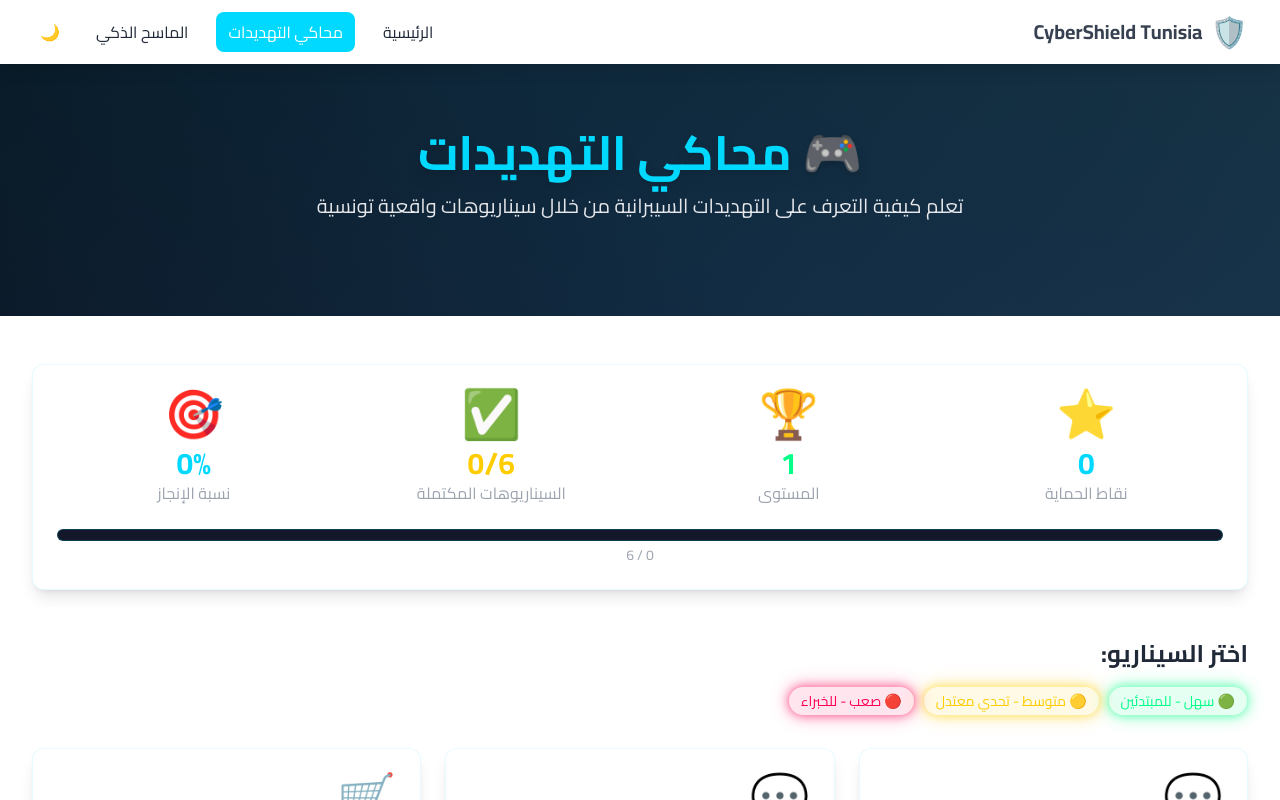
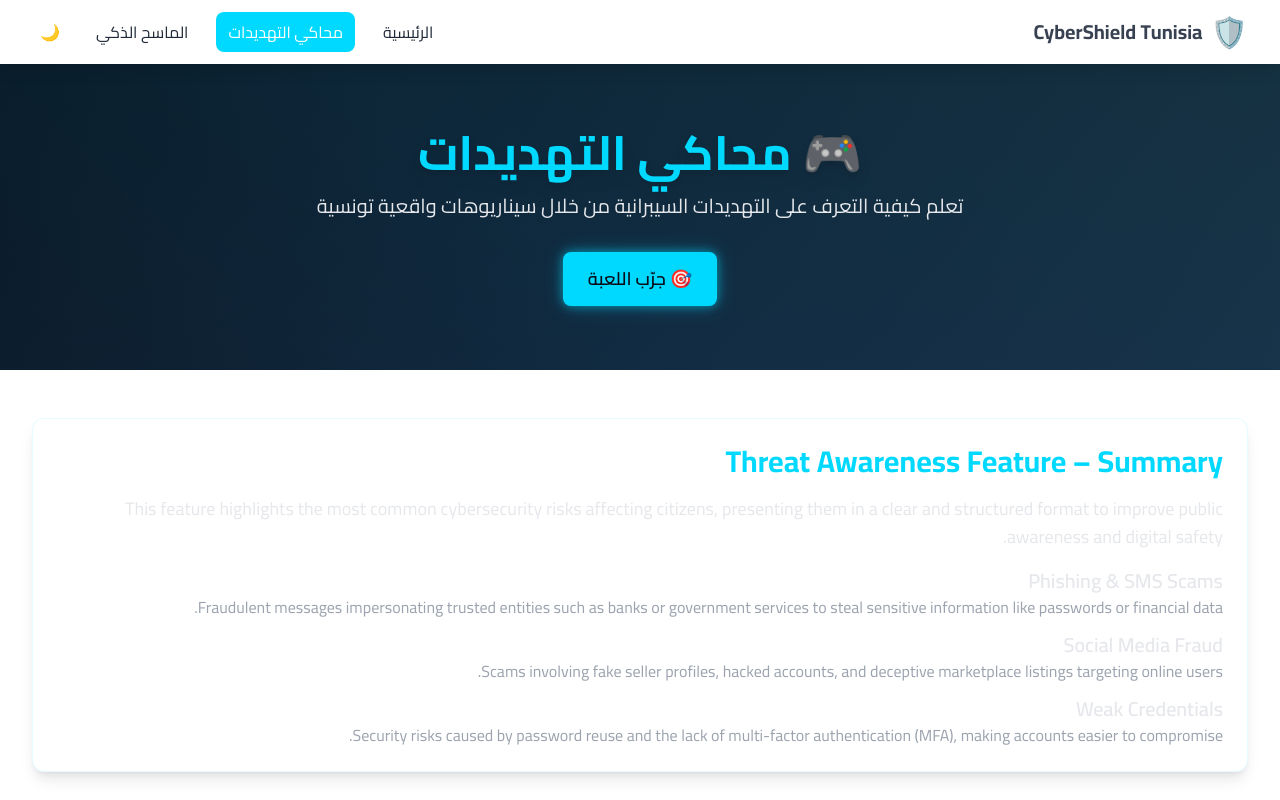
Before and after one commit to yassinyahyaoui0000-crypto/cybershield-tunisia, a Next.js app: page /simulator in a window 1280 px wide. Shown: the top 800 px of the page. Built offline with nearby package versions, Linux system fonts and the light colour scheme.

Commit message:
Updated page.tsx to include the latest code changes.

```diff
--- a/app/simulator/page.tsx
+++ b/app/simulator/page.tsx
@@ -8,6 +8,7 @@ import SimulatorGame from '@/components/simulator/SimulatorGame';
 import Card from '@/components/ui/Card';
 import Badge from '@/components/ui/Badge';
 import ProgressBar from '@/components/ui/ProgressBar';
+import Button from '@/components/ui/Button';
 
 export default function SimulatorPage() {
   const [selectedScenario, setSelectedScenario] = useState<string | null>(null);
@@ -51,11 +52,52 @@ export default function SimulatorPage() {
             <p className="text-xl text-text-primary mb-8">
               تعلم كيفية التعرف على التهديدات السيبرانية من خلال سيناريوهات واقعية تونسية
             </p>
+            <div className="flex justify-center">
+              <a
+                href="https://cyber-hero-coral.vercel.app/"
+                target="_blank"
+                rel="noopener noreferrer"
+              >
+                <Button size="lg" variant="primary" className="shadow-lg">
+                  🎯 جرّب اللعبة
+                </Button>
+              </a>
+            </div>
           </div>
         </div>
       </section>
 
       <div className="max-w-7xl mx-auto px-4 sm:px-6 lg:px-8 py-12">
+        {/* Threat Awareness Feature Summary */}
+        <Card className="mb-10 bg-surface-grey text-text-primary">
+          <div className="space-y-4">
+            <h2 className="text-3xl font-bold text-primary">Threat Awareness Feature – Summary</h2>
+            <p className="text-lg">
+              This feature highlights the most common cybersecurity risks affecting citizens, presenting them in a clear and structured format to improve public awareness and digital safety.
+            </p>
+            <div className="space-y-3">
+              <div>
+                <h4 className="text-xl font-semibold">Phishing &amp; SMS Scams</h4>
+                <p className="text-base text-text-secondary">
+                  Fraudulent messages impersonating trusted entities such as banks or government services to steal sensitive information like passwords or financial data.
+                </p>
+              </div>
+              <div>
+                <h4 className="text-xl font-semibold">Social Media Fraud</h4>
+                <p className="text-base text-text-secondary">
+                  Scams involving fake seller profiles, hacked accounts, and deceptive marketplace listings targeting online users.
+                </p>
+              </div>
+              <div>
+                <h4 className="text-xl font-semibold">Weak Credentials</h4>
+                <p className="text-base text-text-secondary">
+                  Security risks caused by password reuse and the lack of multi-factor authentication (MFA), making accounts easier to compromise.
+                </p>
+              </div>
+            </div>
+          </div>
+        </Card>
+
         {/* User Stats */}
         <Card className="mb-12">
           <div className="grid grid-cols-1 md:grid-cols-4 gap-6">
```
